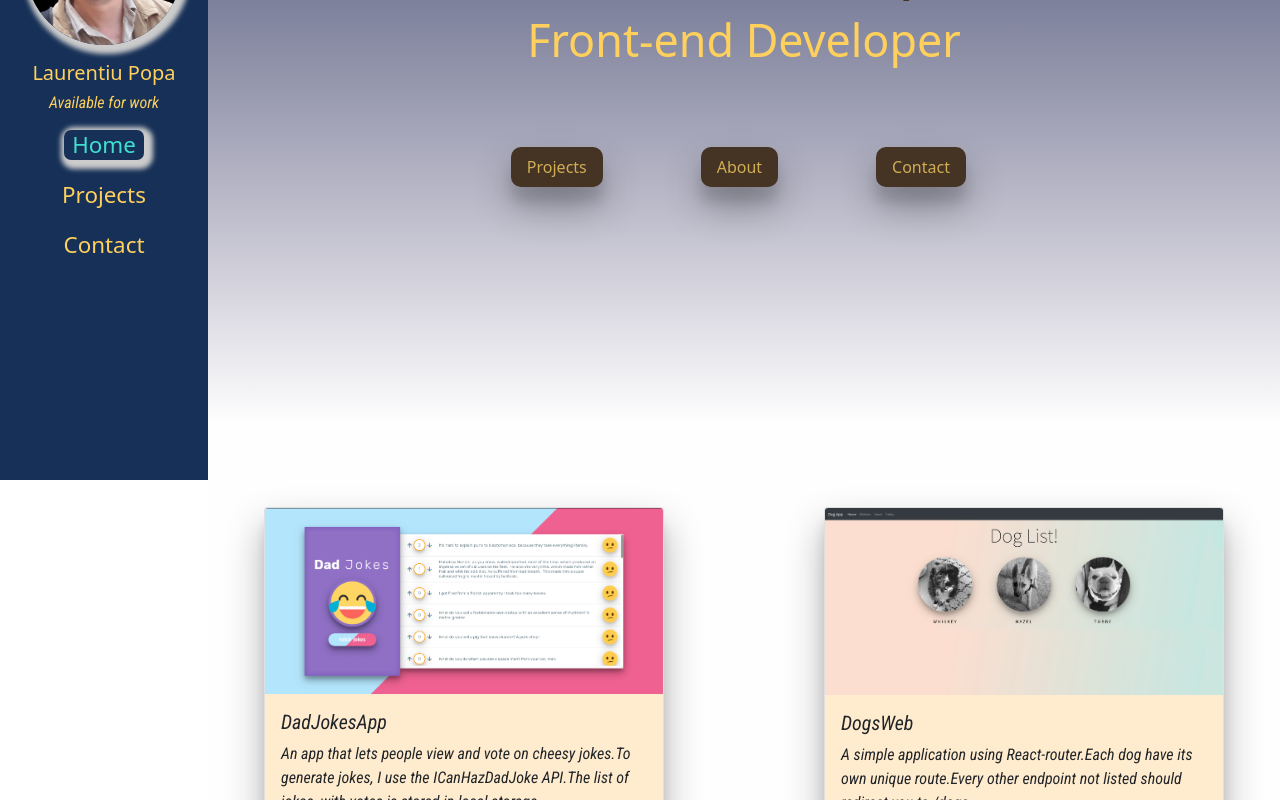
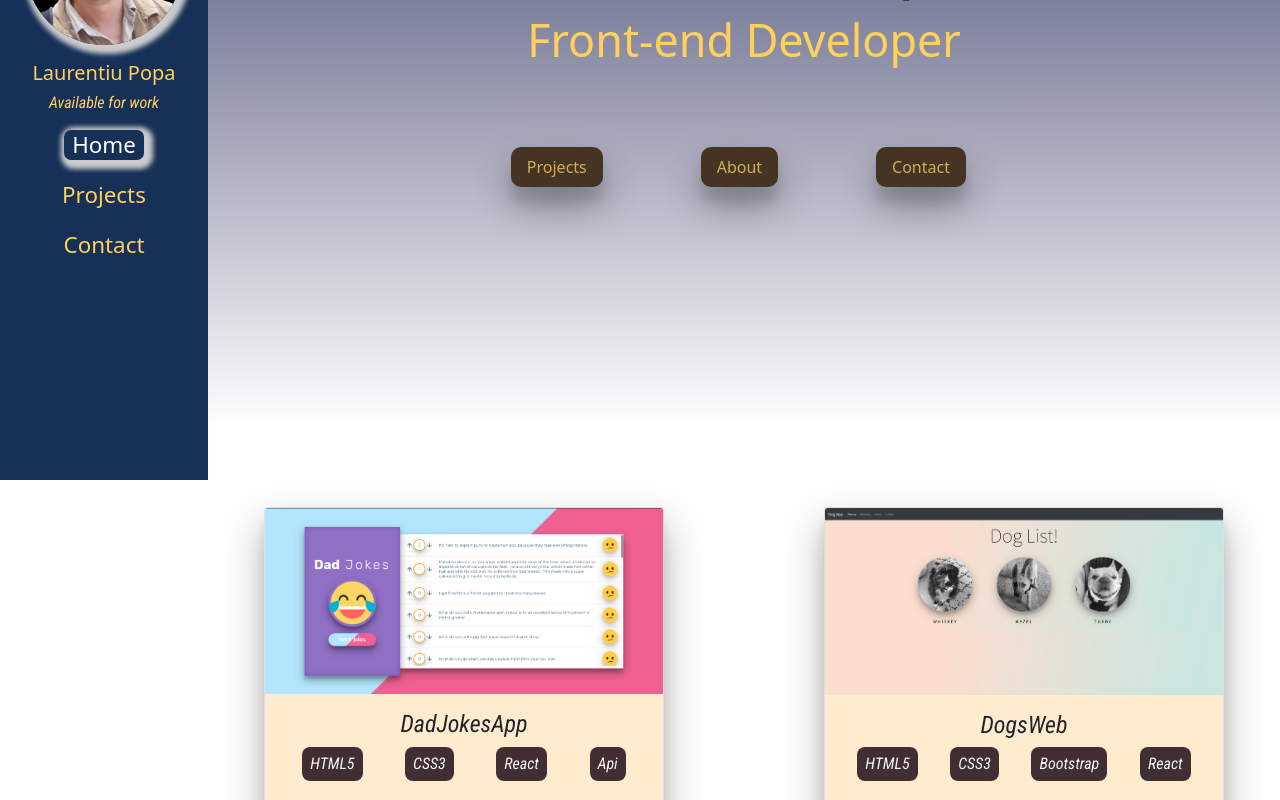
Before and after one commit to laur80/pf, a React (Create React App) app: page / in a window 1280 px wide. Shown: the part 320-1120 px from the top of the page. Built offline with nearby package versions, Linux system fonts and the light colour scheme; a web font is replaced by a local one.

Commit message:
info-projects

```diff
--- a/src/About.js
+++ b/src/About.js
@@ -23,7 +23,7 @@ function About() {
 
             <div className="modal-body" >
             Hello, my name is Laurentiu Popa, passionate about building and repairing things,
-            and focused on solving problems.
+            focused on solving problems.
             <br/>
             I come from a customer service background with many years of experience,
             dedicate to client/company and I am available to work!
--- a/src/Project.css
+++ b/src/Project.css
@@ -48,3 +48,38 @@ display: flex;
   background-color: var(--txt-color-name);
   color:rgb(26, 218, 218);
 }
+
+h4 {
+  text-align: center;
+}
+.skills div {
+  margin: 0 auto;
+  background-color: #402e32;
+  color: whitesmoke;
+  padding: .3rem .5rem;
+  border-radius: 8px;
+  margin-bottom: 1rem;
+}
+/*
+.tools {
+  height: 16rem;
+  background-image: linear-gradient(to bottom, #ffffff, #eae9ee, #d4d4dc, #bfbecc, #a9aabb, #a9aabb, #a9aabb, #a9aabb, #bfbecc, #d4d4dc, #eae9ee, #ffffff);
+  padding: 6rem;
+  margin-top: 2rem;
+  display: flex;
+  justify-content: space-between;
+  flex-direction: column;
+  flex-wrap: wrap;
+  outline:2px solid red;
+
+}
+
+#projects .tools > * {
+  width: 2rem;
+  box-shadow: 3px 3px 5px 6px #ccc;
+	color: #fff;
+	background-color: #7aa4ff;
+  outline: 2px solid #fefefe;
+  border: 2px solid red;
+
+} */
--- a/src/Projects.js
+++ b/src/Projects.js
@@ -2,19 +2,34 @@ import React from 'react';
 import {projects} from "./ProjectsList";
 import { v4 as uuidv4 } from 'uuid';
 import './Project.css';
+import {FaHtml5} from "react-icons/fa"
+import {SiCss3} from "react-icons/si"
+import {SiJavascript} from "react-icons/si"
+import {FaBootstrap} from "react-icons/fa"
+import {SiMaterialUi} from "react-icons/si"
+import {FaReact} from "react-icons/fa"
+import {DiResponsive} from "react-icons/di"
+import {AiOutlineApi} from "react-icons/ai"
+import {GiMatterStates} from "react-icons/gi"
 
 function Projects() {
 
     return (
         <div className="Project " id='projects'>
+
             <div id='st' className='container-cards'>
-
                 {projects.map(item=>{
                 return (
                     <div className="card" id="card" key={uuidv4()}>
                     <img src={item.src} className="card-img-top " id="img-proj" alt="..."/>
                     <div className="card-body">
-                        <h5 className="card-title">{item.name}</h5>
+                        <h4 className="card-title">{item.name}</h4>
+                        <div className="skills d-flex">
+                            <div>{item.icons[0]}</div>
+                            <div>{item.icons[1]}</div>
+                            <div>{item.icons[2]}</div>
+                            <div>{item.icons[3]}</div>
+                        </div>
                         <p className="card-text">{item.text} </p>
                         <div className="btns-card">
                             <a href={item.code} className="bt-card" target="_blank" rel="noreferrer">Code</a>
@@ -26,6 +41,33 @@ function Projects() {
                 );
                 })}
             </div>
+
+            {/* <div className="tools">
+                <div>
+
+                <FaHtml5 size="2rem"/>
+                </div>
+                <div>
+
+                <SiCss3 size="2rem"/>
+                </div>
+                <div>
+                    <FaBootstrap size="2rem"/>
+                </div>
+                <div>
+                    <SiMaterialUi size="2rem"/>
+                </div>
+                <div>
+                    <SiJavascript size="2rem"/>
+                </div>
+                <div>
+                    <FaReact size="2rem"/>
+                </div>
+                <div>
+                <AiOutlineApi size="2rem"/>
+                </div>
+
+            </div> */}
         </div>
     );
 }
--- a/src/ProjectsList.js
+++ b/src/ProjectsList.js
@@ -4,25 +4,13 @@ import cars from "./cars.png";
 import hang from "./hangman.png";
 import lightGame from "./Lgame.png";
 import todos from "./todo.png";
-import {FaHtml5} from "react-icons/fa"
-import {SiCss3} from "react-icons/si"
-import {SiJavascript} from "react-icons/si"
-import {FaBootstrap} from "react-icons/fa"
-import {SiMaterialUi} from "react-icons/si"
-import {FaReact} from "react-icons/fa"
-import {DiResponsive} from "react-icons/di"
-import {AiOutlineApi} from "react-icons/ai"
-import {GiMatterStates} from "react-icons/gi"
-
-
-let textJoke="ex"
 
 export const projects = [
     {
         name: "DadJokesApp",
         src: jokes,
         text:"An app that lets people view and vote on cheesy jokes.To generate jokes, I use the ICanHazDadJoke API.The list of jokes, with votes is stored in local storage.",
-        icons:[FaHtml5,SiCss3,FaReact,AiOutlineApi,DiResponsive],
+        icons:["HTML5","CSS3","React","Api"],
         code: "https://github.com/laur80/dad-jokes",
         live: "https://laur80.github.io/dad-jokes/"
     },
@@ -30,7 +18,7 @@ export const projects = [
         name: "DogsWeb",
         src: dogs,
         text:"A simple application using React-router.Each dog have its own unique route.Every other endpoint not listed should redirect you to /dogs.",
-        icons:[FaHtml5,SiCss3,FaBootstrap,FaReact,DiResponsive],
+        icons:["HTML5","CSS3","Bootstrap","React"],
         code: "https://github.com/laur80/router-dogs",
         live: "https://laur80.github.io/dogs"
     },
@@ -38,7 +26,7 @@ export const projects = [
         name: "CarsGame",
         src: cars,
         text:"A game using JavaScript and dom manipulation.The user will use the arrows to navigate the traffic.Progress will be recorded and displayed in the event of a collision.",
-        icons:[FaHtml5,SiCss3,SiJavascript],
+        icons:["HTML5","CSS3","JS","DOM"],
         code: "https://github.com/laur80/Car-Driving-Game",
         live: "https://laur80.github.io/Car-Driving-Game/"
     },
@@ -46,15 +34,15 @@ export const projects = [
         name: "HangmanGame",
         src: hang,
         text:"The AlphaButtons component renders a sequence of buttons corresponding to letters.The Hangman component keeps track of which letters have been guessed.",
-        icons:[FaHtml5,SiCss3,FaReact,GiMatterStates],
-        code: "https://github.com/laur80/hangman",
+        icons:["HTML5","CSS3","React","State"],
+        code: "https://github.com/laur80/hangman/tree/deploy",
         live: "https://laur80.github.io/hangman/"
     },
     {
         name: "LightsOutGame",
         src: lightGame,
         text:"Lights Out is a logic/puzzle game, played on a gird of individual lights, which can either be lit or unlit.The puzzle is won when when all of the lights are turned off.",
-        icons:[FaHtml5,SiCss3,FaReact,DiResponsive],
+        icons:["HTML5","CSS3","React","State"],
         code: "https://github.com/laur80/lights-out-game",
         live: "https://laur80.github.io/lights-out-game/"
     },
@@ -62,7 +50,7 @@ export const projects = [
         name: "TodoList",
         src: todos,
         text:" A Todo App that allows users to see, add, edit, and remove todos.Using React-hooks,useState, and local storage to give functionality.",
-        icons:[FaHtml5,SiCss3,SiMaterialUi,FaReact],
+        icons:["HTML5","MaterialUI","React","State"],
         code: "https://github.com/laur80/todo-list",
         live: "https://laur80.github.io/todo-list/"
     },
--- a/src/Sidebar.css
+++ b/src/Sidebar.css
@@ -38,7 +38,7 @@
 .setactive.linkSidebar {
     box-shadow: 3px 3px 5px 6px #ccc;
     border-radius: 7px;
-    color: turquoise;
+    color: #fff;
     padding: 0 .5rem;
 }
 .Photo {
--- a/src/Sidebar.js
+++ b/src/Sidebar.js
@@ -12,7 +12,7 @@ function Sidebar() {
     const [activeC, setActiveC] =useState(false);
 
     function activeLink () {
-        console.log(window.scrollY );
+        // console.log(window.scrollY );
         if(window.scrollY < 350) {
             setActiveH(true);
             setActiveP(false);
```
Also changed, not shown: 1 other file (tests, documents, lock files or other folders).
